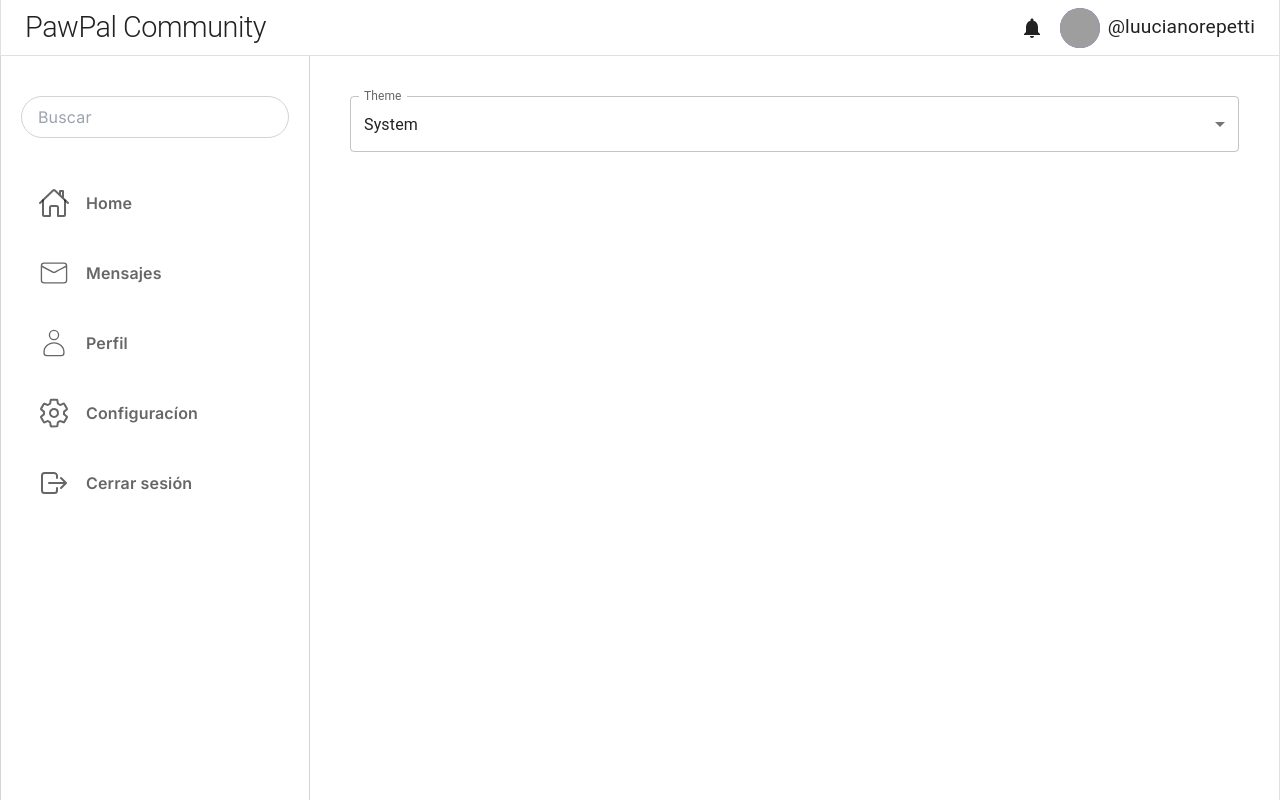
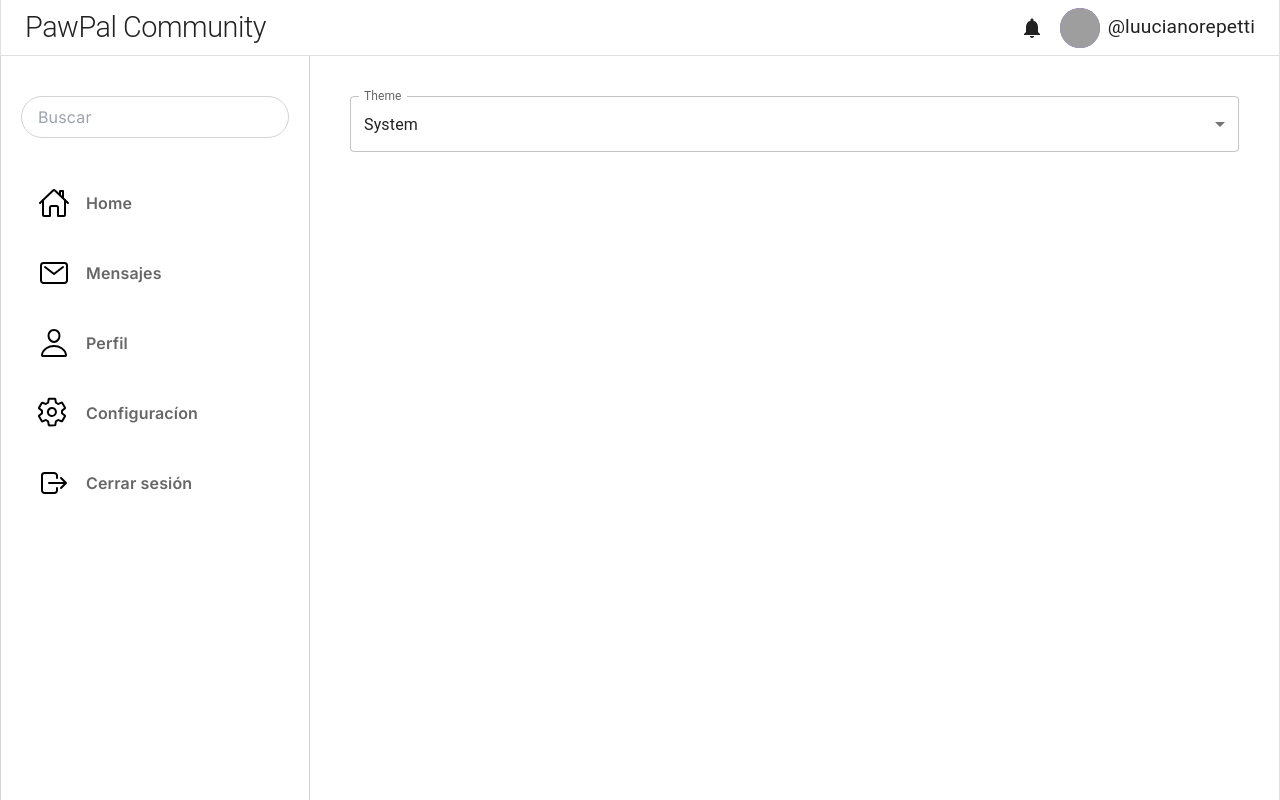
Before and after one commit to No-Country-simulation/c20-04-ft-js-react, a Next.js app in the folder client/: page /home in a window 1280 px wide. Built offline with nearby package versions, Linux system fonts and the light colour scheme; no server answers; grey boxes are pictures that could not be loaded.

Commit message:
Add svg icons

```diff
--- a/client/src/components/shared/SideNavBar.tsx
+++ b/client/src/components/shared/SideNavBar.tsx
@@ -1,32 +1,34 @@
-import { IoHomeOutline } from 'react-icons/io5';
-import { CiUser, CiMail } from 'react-icons/ci';
-import { IoSettingsOutline, IoLogOutOutline } from 'react-icons/io5';
+import HomeIcon from "@/icons/HomeIcon";
+import LogOutIcon from "@/icons/LogOutIcon";
+import MailIcon from "@/icons/MailIcon";
+import SettingsIcon from "@/icons/SettingsIcon";
+import UserIcon from "@/icons/UserIcon";
 
 const routes = [
   {
     name: 'Home',
     path: '/',
-    icon: IoHomeOutline
+    icon: HomeIcon
   },
   {
     name: 'Mensajes',
     path: '/messages',
-    icon: CiMail
+    icon: MailIcon
   },
   {
     name: 'Perfil',
     path: '/me',
-    icon: CiUser
+    icon: UserIcon
   },
   {
     name: 'Configuracíon',
     path: '/settings',
-    icon: IoSettingsOutline
+    icon: SettingsIcon
   },
   {
     name: 'Cerrar sesión',
     path: '/log-out',
-    icon: IoLogOutOutline
+    icon: LogOutIcon
   }
 ];
 
@@ -46,7 +48,7 @@ export default function SideNavBar() {
             href={route.path}
             className='flex gap-x-4 py-2 px-4 items-center font-semibold rounded-full border border-transparent transition text-black/60 hover:text-black hover:border-neutral-300'
           >
-            <route.icon className='size-8' />
+            <route.icon />
             <span>{route.name}</span>
           </a>
         ))}
--- /dev/null
+++ b/client/src/icons/LogOutIcon.tsx
@@ -0,0 +1,22 @@
+import { SVGProps } from 'react';
+
+export default function LogOutIcon({ ...props }: SVGProps<SVGSVGElement>) {
+  return (
+    <svg
+      {...props}
+      width='32'
+      height='32'
+      viewBox='0 0 32 32'
+      fill='none'
+      xmlns='http://www.w3.org/2000/svg'
+    >
+      <path
+        d='M19 21v2.5a2.5 2.5 0 0 1-2.5 2.5h-10A2.5 2.5 0 0 1 4 23.5v-15A2.5 2.5 0 0 1 6.5 6H16c1.38 0 3 1.12 3 2.5V11m4 10 5-5-5-5m-12 5h16'
+        stroke='#000'
+        stroke-width='2'
+        stroke-linecap='round'
+        stroke-linejoin='round'
+      />
+    </svg>
+  )
+}
--- /dev/null
+++ b/client/src/icons/MailIcon.tsx
@@ -0,0 +1,29 @@
+import { SVGProps } from 'react';
+
+export default function MailIcon({ ...props }: SVGProps<SVGSVGElement>) {
+  return (
+    <svg
+      {...props}
+      width='32'
+      height='32'
+      viewBox='0 0 32 32'
+      fill='none'
+      xmlns='http://www.w3.org/2000/svg'
+    >
+      <path
+        d='M26.5 6h-21A2.5 2.5 0 0 0 3 8.5v15A2.5 2.5 0 0 0 5.5 26h21a2.5 2.5 0 0 0 2.5-2.5v-15A2.5 2.5 0 0 0 26.5 6Z'
+        stroke='#000'
+        stroke-width='2'
+        stroke-linecap='round'
+        stroke-linejoin='round'
+      />
+      <path
+        d='m7 10 9 7 9-7'
+        stroke='#000'
+        stroke-width='2'
+        stroke-linecap='round'
+        stroke-linejoin='round'
+      />
+    </svg>
+  );
+}
--- /dev/null
+++ b/client/src/icons/SettingsIcon.tsx
@@ -0,0 +1,22 @@
+import { SVGProps } from 'react';
+
+export default function SettingsIcon({ ...props }: SVGProps<SVGSVGElement>) {
+  return (
+    <svg
+      {...props}
+      width='32'
+      height='32'
+      viewBox='0 0 32 32'
+      fill='none'
+      xmlns='http://www.w3.org/2000/svg'
+    >
+      <path
+        d='M14.393 11.02a4 4 0 1 0-.786 7.959 4 4 0 0 0 .786-7.96ZM24.024 15a9.642 9.642 0 0 1-.095 1.3l2.825 2.216a.676.676 0 0 1 .153.859L24.234 24a.676.676 0 0 1-.82.287l-2.807-1.13a1.007 1.007 0 0 0-.948.11c-.428.294-.879.556-1.346.783a.995.995 0 0 0-.552.759l-.42 2.993a.693.693 0 0 1-.668.573h-5.346a.694.694 0 0 1-.668-.554l-.42-2.99a1.004 1.004 0 0 0-.563-.763 9.707 9.707 0 0 1-1.341-.786 1 1 0 0 0-.944-.106l-2.806 1.129a.676.676 0 0 1-.821-.286L1.09 19.394a.675.675 0 0 1 .153-.86l2.388-1.875a1.004 1.004 0 0 0 .375-.88 8.526 8.526 0 0 1 0-1.553 1 1 0 0 0-.38-.871L1.241 11.48a.676.676 0 0 1-.149-.855L3.766 6a.676.676 0 0 1 .82-.287l2.807 1.13a1.007 1.007 0 0 0 .948-.11 10.28 10.28 0 0 1 1.347-.783.996.996 0 0 0 .55-.759l.421-2.993a.693.693 0 0 1 .668-.573h5.346a.694.694 0 0 1 .668.554l.42 2.99a1.004 1.004 0 0 0 .563.763c.467.225.916.488 1.341.785a1 1 0 0 0 .944.107l2.806-1.129a.676.676 0 0 1 .821.286l2.673 4.625a.675.675 0 0 1-.153.86l-2.388 1.875a1.003 1.003 0 0 0-.378.88c.02.258.034.518.034.779Z'
+        stroke='#000'
+        stroke-width='2'
+        stroke-linecap='round'
+        stroke-linejoin='round'
+      />
+    </svg>
+  );
+}
--- /dev/null
+++ b/client/src/icons/UserIcon.tsx
@@ -0,0 +1,28 @@
+import { SVGProps } from 'react';
+
+export default function UserIcon({ ...props }: SVGProps<SVGSVGElement>) {
+  return (
+    <svg
+      {...props}
+      width='32'
+      height='32'
+      viewBox='0 0 32 32'
+      fill='none'
+      xmlns='http://www.w3.org/2000/svg'
+    >
+      <path
+        d='M21.5 9c-.245 3.304-2.75 6-5.5 6s-5.26-2.695-5.5-6c-.25-3.438 2.188-6 5.5-6 3.313 0 5.75 2.625 5.5 6Z'
+        stroke='#000'
+        stroke-width='2'
+        stroke-linecap='round'
+        stroke-linejoin='round'
+      />
+      <path
+        d='M16 19c-5.438 0-10.956 3-11.977 8.663C3.899 28.345 4.286 29 5 29h22c.715 0 1.101-.655.978-1.337C26.956 22 21.438 19 16 19Z'
+        stroke='#000'
+        stroke-width='2'
+        stroke-miterlimit='10'
+      />
+    </svg>
+  );
+}
```
